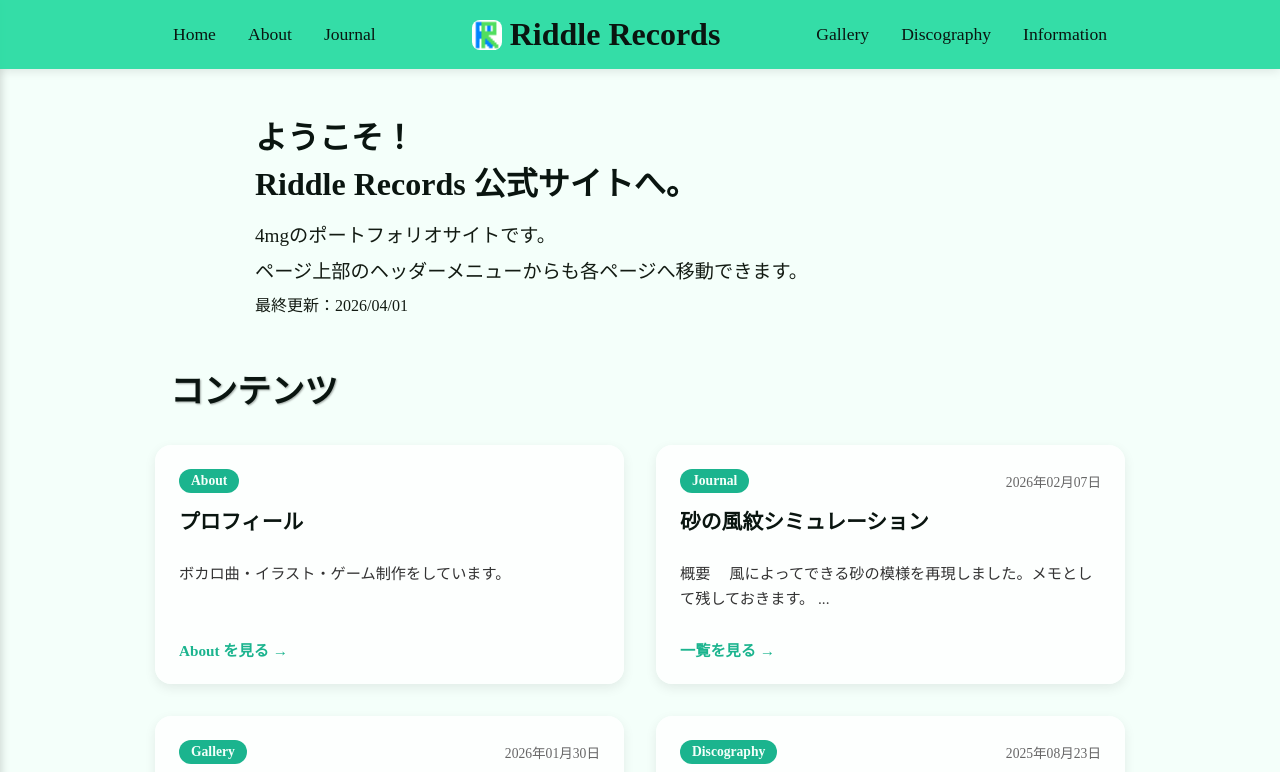
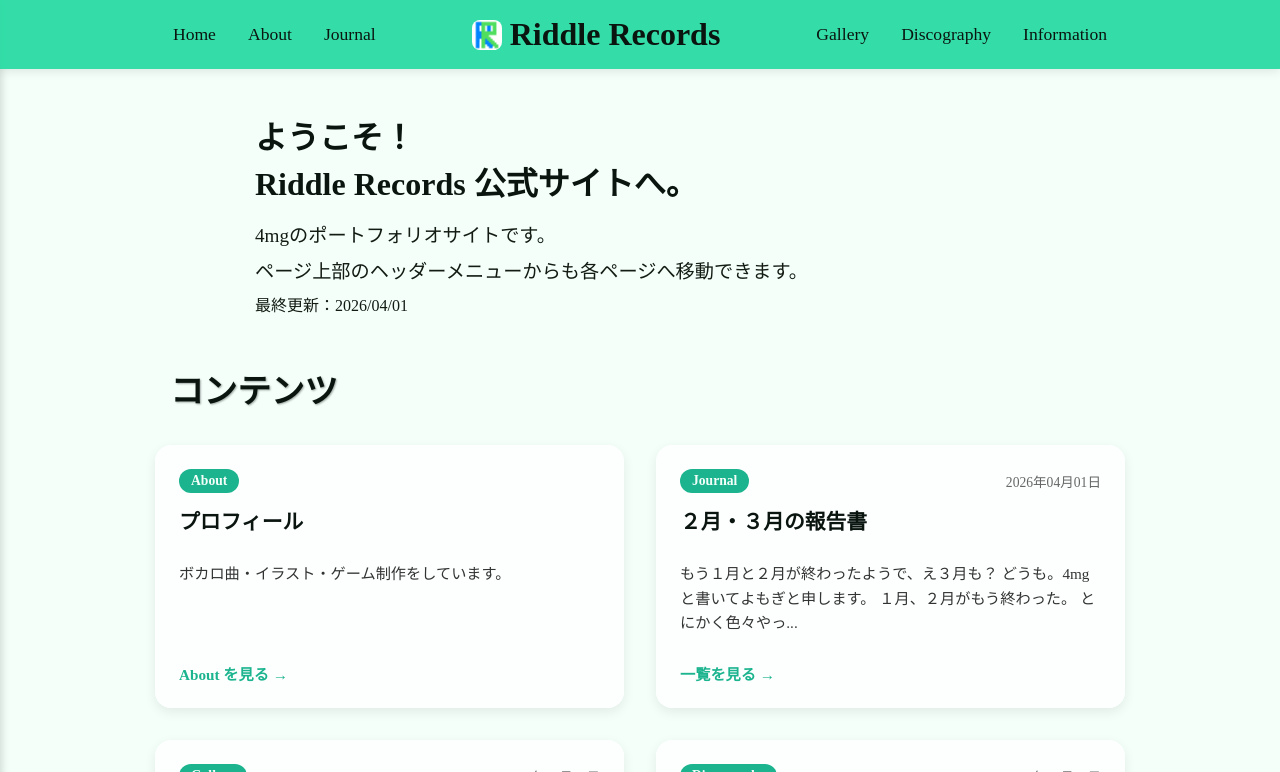
Before and after one commit to Enomi-4mg/Riddle-Records, a Jekyll site: the page built from index.html, in a window 1280 px wide and 900 px high, cut to the strip 0-772 px from the top of the window. Built offline with Jekyll 4.4.1, drawn with Linux system fonts in a browser that asks for light colours; some web fonts are replaced; some of the changed lines change nothing that is shown.

Commit message:
2026-04-01 journal

```diff
--- a/_config.yml
+++ b/_config.yml
@@ -28,6 +28,7 @@ exclude:
 url: "https://enomi-4mg.github.io"
 baseurl: "/Riddle-Records"
 timezone: Asia/Tokyo
+future: true
 
 # Cloudinary settings
 cloudinary_cloud_name: "dzq8y9qes"
--- /dev/null
+++ b/_journal/2026-04-01.md
@@ -0,0 +1,96 @@
+---
+layout: post
+title: "２月・３月の報告書"
+date: 2026-04-01
+og_description: "２月・３月の報告書です。"
+---
+
+# もう１月と２月が終わったようで、え３月も？
+
+どうも。4mgと書いてよもぎと申します。
+
+１月、２月がもう終わった。
+とにかく色々やってみる２ヶ月だった。
+
+そして３月になってしまった。
+
+## やったこと
+
+いろんなものをとりあえず作っていた。
+画像はそのうち載せる、ハズ。
+
+### 風紋シミュレーター
+<div class="journal-card-grid">
+  <div class="journal-card no-gallery-button">
+    <a href="{{ site.cloudinary_url }}/w_1920,q_auto,f_auto/result-4_qptaza.gif" data-lightbox="Journal" data-title="">
+      <img src="{{ site.cloudinary_url }}/w_300,h_300,c_fill,q_auto,f_auto/result-4_qptaza.gif" alt="">
+    </a>
+    <div class="journal-card-info">
+      <h4></h4>
+    </div>
+  </div>
+</div>
+砂の風紋をシミュレーションするプログラムを作りました。
+
+### Vaporwave風画像加工ツール
+画像の加工をやってみたかったので。
+意外といい質感。
+
+### [ART OF AUTONOMOUS PIXELS](https://enomi-4mg.itch.io/art-of-autonomous-pixels)
+ピクセルが勝手に増殖していって絵を描く、みたいな。
+ピクセルをクリックで消せるのである程度の裁量はあると思います。
+
+### VRChatのアバター作成
+簡単な形で作ってみました。
+
+### Blenderでワールド作成
+VRChatで動いて見たかったけれど、いろいろUnityを通すと勝手が変わるようで難航中。
+
+## 行った場所
+
+### 人生初スキー
+怖かった。もう無理カモ。
+
+### 鑑賞したモノ
+
+### [かわいいイラスト](https://x.com/sonsoso888/status/2020066817268465942?s=20)
+
+### [新世紀エヴァンゲリオン](https://www.amazon.co.jp/gp/video/detail/B0FQZW2WCM/ref=atv_dp_share_cu_r)
+エヴァのアニメ全部見た。漫画も読みたい。
+
+### 超かぐや姫！
+
+### 色々マンガ読んだ
+- NHKにようこそ！
+- なるたる
+- さよなら絵梨
+- 浅井くん
+- ケントゥリア
+- 群脳教室
+- アスラの沙汰
+たくさんオススメしてください。
+
+### [【R-1グランプリ2026準決勝敗退ネタ】サツマカワRPG コント『ゼミ』【ネタ】 ](https://youtu.be/ES-dlEkmeJI?si=Abhx_hysMCpbluvr)
+
+### [マリオカート７　サントラ](https://share.music.nintendo.com/ja-JP/JP/tracks/13810f9c-0662-4d9d-897a-1f303a975afe)
+
+### [トモダチコレクション新生活 サントラ 音楽堂](https://share.music.nintendo.com/ja-JP/JP/officialPlaylists/83472848-bf04-440e-8fc4-51ba894768bd)
+
+### [あだぽしゃ Cover/藪坂](https://youtu.be/SmOi6uLo1Lo?si=o0kb_LuRM7fBwxUz)
+
+### [JANE DOE covered byえる＆ジョー・力一](https://youtu.be/pwKCCw86Gx0?si=nNuxJ0UPPy0SxfzS)
+
+### [【MV】 なんやかんや、冬。【月ノ美兎 / 笹木咲 / 椎名唯華](https://youtu.be/KxDODsgViW0?si=taaVxwjsoWC3hZnU)
+
+### [swim / 緑仙 Cover](https://youtu.be/zhPqoWW_6GA?si=KDCW9YqKuEQNHW48)
+
+## これからやること
+
+- ### 楽曲制作のためのツール作成
+- ### 楽曲制作
+- ### そろそろMV制作？
+- ### ランニングを習慣化する
+- ### 短歌を別名義で発表したいな
+
+新年度が始まってしまった。
+心して挑む。
```
